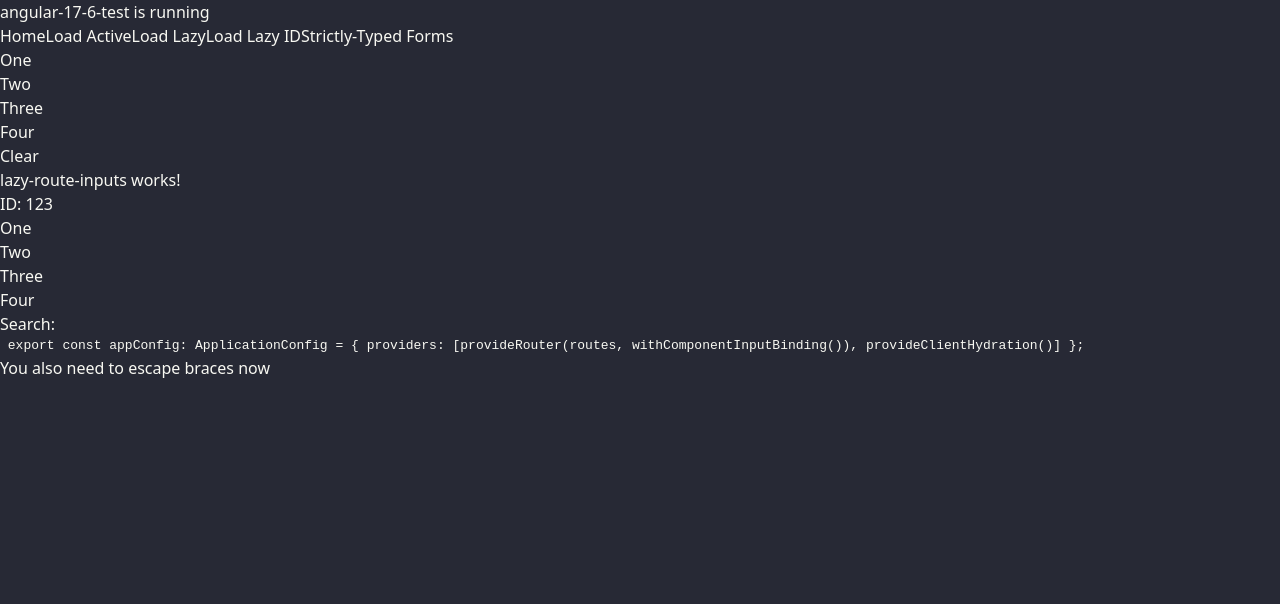
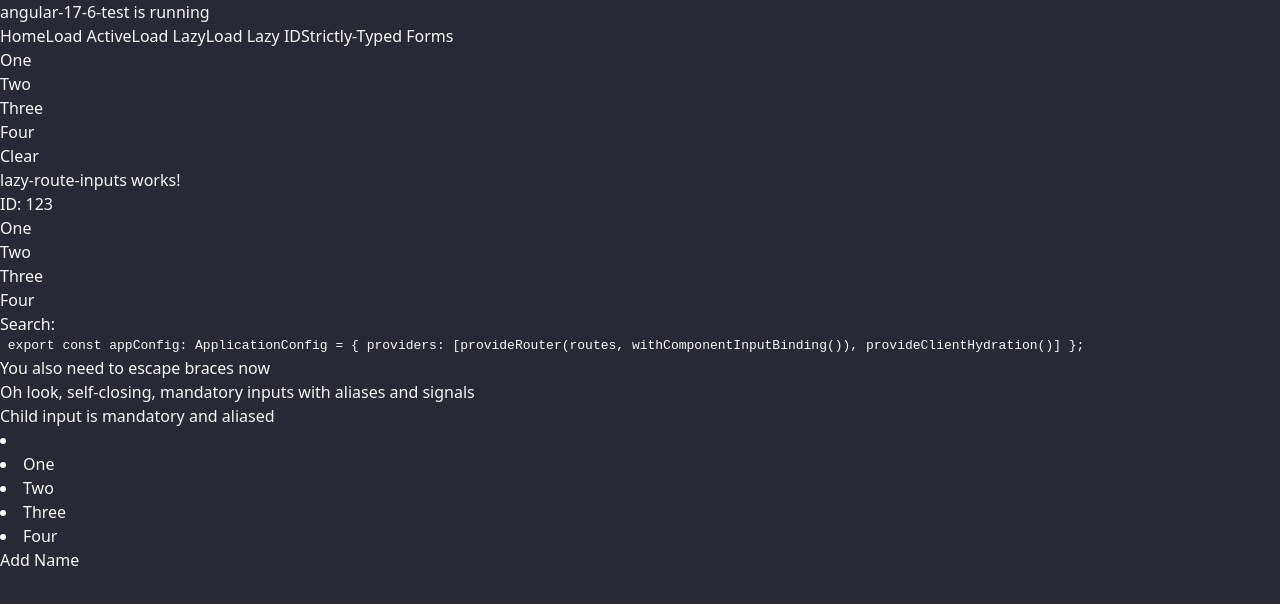
Before and after one commit to theadley/Angular17-Experiments, an Angular app: page /lazy/123 in a window 1280 px wide. Shown: the top 604 px of the page. Built offline with nearby package versions, Linux system fonts and the light colour scheme.

Commit message:
feat: Angular 14-17 changes
More links in readme file. Mandatory aliased inputs. More signal logic. Typed forms example.

```diff
--- /dev/null
+++ b/src/app/components/child-inputs/child-inputs.component.html
@@ -0,0 +1,10 @@
+<p>Child input is mandatory and aliased</p>
+<li>
+  @for (item of list(); track item.id) {
+    <li>{{item.name}}</li>
+  }
+  @empty {
+    <li>Ain't nothin here bro</li>
+  }
+</li>
+<button (click)="addName()">Add Name</button>
--- /dev/null
+++ b/src/app/components/child-inputs/child-inputs.component.ts
@@ -0,0 +1,23 @@
+import {Component, EventEmitter, Input, Output, signal} from '@angular/core';
+import {CommonModule} from '@angular/common';
+
+@Component({
+  selector: 'app-child-inputs',
+  standalone: true,
+  imports: [CommonModule],
+  templateUrl: './child-inputs.component.html',
+  styleUrls: ['./child-inputs.component.sass']
+})
+export class ChildInputsComponent {
+  readonly list = signal<{ name: string; id: number }[]>([]);
+
+  @Input({required: true, alias: 'list'}) set _list(list: { name: string; id: number }[]) {
+    this.list.set(list);
+  }
+
+  @Output() onNewName = new EventEmitter<string>();
+
+  addName() {
+    this.onNewName.emit('Tim');
+  }
+}
--- a/src/app/components/lazy-route-inputs/lazy-route-inputs.component.html
+++ b/src/app/components/lazy-route-inputs/lazy-route-inputs.component.html
@@ -19,7 +19,10 @@
 
 <p style="white-space: pre-wrap; font-family: monospace;">
   export const appConfig: ApplicationConfig = {{'{'}}
-    providers: [provideRouter(routes, withComponentInputBinding()), provideClientHydration()]
+  providers: [provideRouter(routes, withComponentInputBinding()), provideClientHydration()]
   {{'}'}};
 </p>
 <p>You also need to escape braces now</p>
+
+<span>Oh look, self-closing, mandatory inputs with aliases and signals</span>
+<app-child-inputs [list]="store.list()" (onNewName)="addName($event)"/>
--- a/src/app/components/lazy-route-inputs/lazy-route-inputs.component.ts
+++ b/src/app/components/lazy-route-inputs/lazy-route-inputs.component.ts
@@ -1,10 +1,12 @@
-import {Component, Input} from '@angular/core';
+import {Component, inject, Input} from '@angular/core';
 import { CommonModule } from '@angular/common';
+import {ChildInputsComponent} from "../child-inputs/child-inputs.component";
+import {SignalStoreService} from "../../services/signal-store.service";
 
 @Component({
   selector: 'app-lazy-route-inputs',
   standalone: true,
-  imports: [CommonModule],
+  imports: [CommonModule, ChildInputsComponent],
   templateUrl: './lazy-route-inputs.component.html',
   styleUrls: ['./lazy-route-inputs.component.sass']
 })
@@ -12,4 +14,11 @@
   @Input({required: true}) id?: string;
   @Input() list?: {name:string; id: number}[];
   @Input() search?: string;
+
+  // I know the list is in the router inputs, this is only for the addName function
+  store = inject(SignalStoreService);
+
+  addName(name: string) {
+    this.store.addName(name);
+  }
 }
--- a/src/app/components/typed-forms/typed-forms.component.html
+++ b/src/app/components/typed-forms/typed-forms.component.html
@@ -1 +1,11 @@
-<p>typed-forms works!</p>
+<form [formGroup]="login" (submit)="onSubmit()">
+
+  <label for="email">Email: </label>
+  <input id="email" type="text" formControlName="email">
+
+  <label for="password">Password: </label>
+  <input id="password" type="password" formControlName="password">
+
+  <button>Submit</button>
+
+</form>
--- a/src/app/components/typed-forms/typed-forms.component.ts
+++ b/src/app/components/typed-forms/typed-forms.component.ts
@@ -1,13 +1,32 @@
 import { Component } from '@angular/core';
 import { CommonModule } from '@angular/common';
+import {FormControl, FormGroup, ReactiveFormsModule} from "@angular/forms";
 
 @Component({
   selector: 'app-typed-forms',
   standalone: true,
-  imports: [CommonModule],
+  imports: [CommonModule, ReactiveFormsModule],
   templateUrl: './typed-forms.component.html',
   styleUrls: ['./typed-forms.component.sass']
 })
 export class TypedFormsComponent {
+  protected login = new FormGroup({
+    email: new FormControl(''),
+    password: new FormControl(''),
+  });
 
+  onSubmit() {
+    console.log(this.login.value);
+    // AbstractControl<ɵTypedOrUntyped<{password: FormControl<string | null>, email: FormControl<string | null>}, ɵFormGroupValue<{password: FormControl<string | null>, email: FormControl<string | null>}>, any>,ɵTypedOrUntyped<{password: FormControl<string | null>, email: FormControl<string | null>}, ɵFormGroupRawValue<{password: FormControl<string | null>, email: FormControl<string | null>}>, any>>.value: Partial<{email: string | null, password: string | null}>
+    // The current value of the control.
+    //   For a FormControl, the current value.
+    //   For an enabled FormGroup, the values of enabled controls as an object with a key-value pair for each member of the group.
+    //   For a disabled FormGroup, the values of all controls as an object with a key-value pair for each member of the group.
+    //   For a FormArray, the values of enabled controls as an array.
+    //   @angular/form
+
+    // So you can no longer write `this.login.value.asdf` because asdf doesn't exist on the form type
+    // this.login.value.email // ✅
+    // this.login.value.email.domain // ❌
+  }
 }
--- a/src/app/resolvers/products.resolver.ts
+++ b/src/app/resolvers/products.resolver.ts
@@ -1,8 +1,8 @@
-import { ResolveFn } from '@angular/router';
-import {inject, Signal} from "@angular/core";
+import {ResolveFn} from '@angular/router';
+import {inject} from "@angular/core";
 import {SignalStoreService} from "../services/signal-store.service";
 
-export const productsResolver: ResolveFn<{name: string; id: number}[]> = (route, state) => {
+export const productsResolver: ResolveFn<{ name: string; id: number }[]> = () => {
   const store = inject(SignalStoreService);
   return store.list();
 };
--- a/src/app/services/signal-store.service.ts
+++ b/src/app/services/signal-store.service.ts
@@ -1,4 +1,4 @@
-import {Injectable, signal} from '@angular/core';
+import {computed, Injectable, signal, effect} from '@angular/core';
 
 @Injectable({
   providedIn: 'root'
@@ -22,4 +22,19 @@
       id: 4
     }
   ]);
+
+  readonly nextId = computed(() => this.list().reduce((previousValue, currentValue) => Math.max(previousValue, currentValue.id), 0) + 1);
+
+
+  addName(name: string) {
+    this.list.mutate(list => list.push({name, id: this.nextId()}));
+  }
+
+  constructor() {
+    // Effect needs access to the injection context which is most easily provided in constructor
+    // https://angular.io/guide/signals#injection-context
+    effect(() => {
+      console.log(this.list());
+    });
+  }
 }
```
Also changed, not shown: src/app/components/child-inputs/child-inputs.component.sass (added), 2 other files (tests, documents, lock files or other folders).
